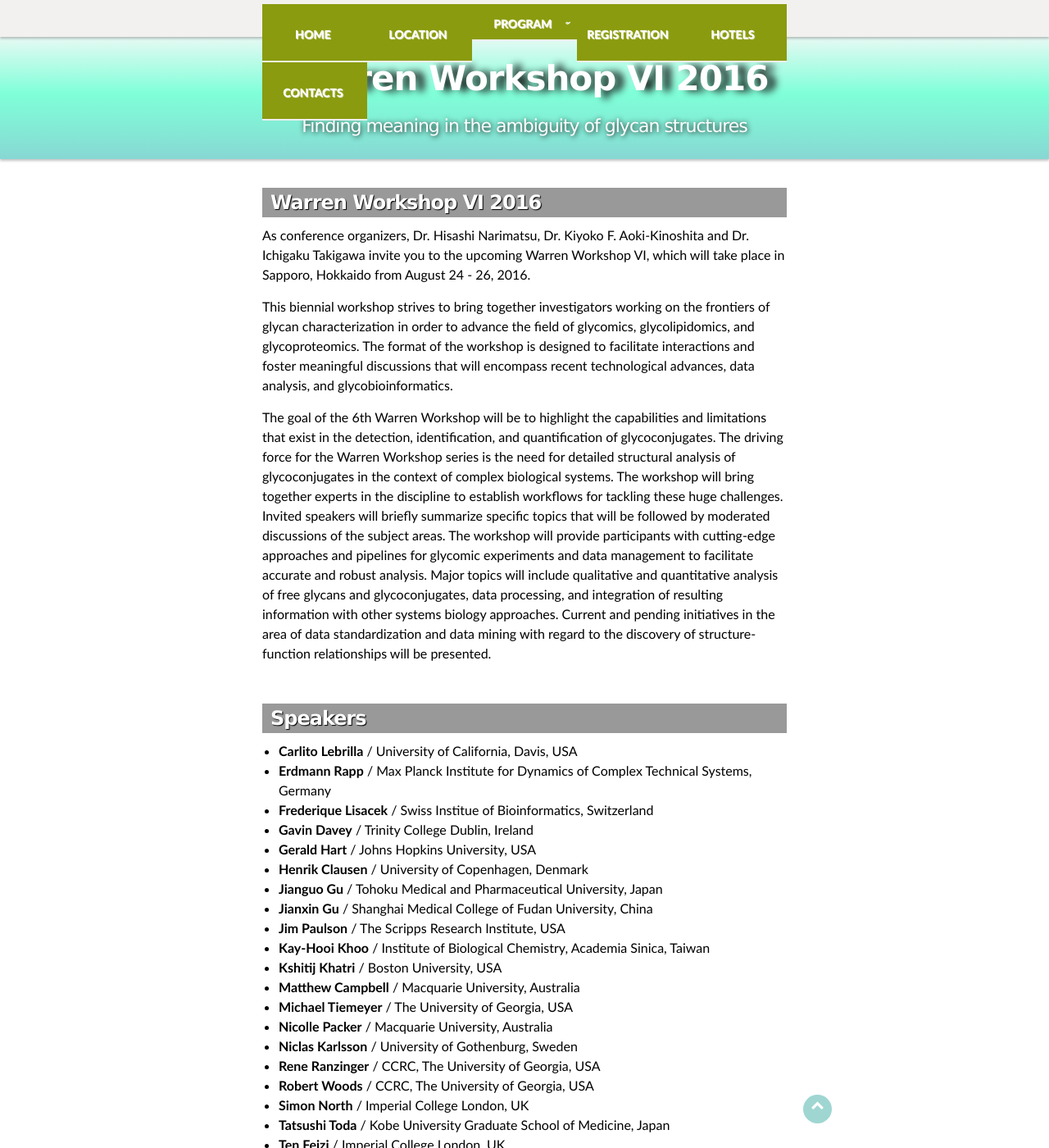
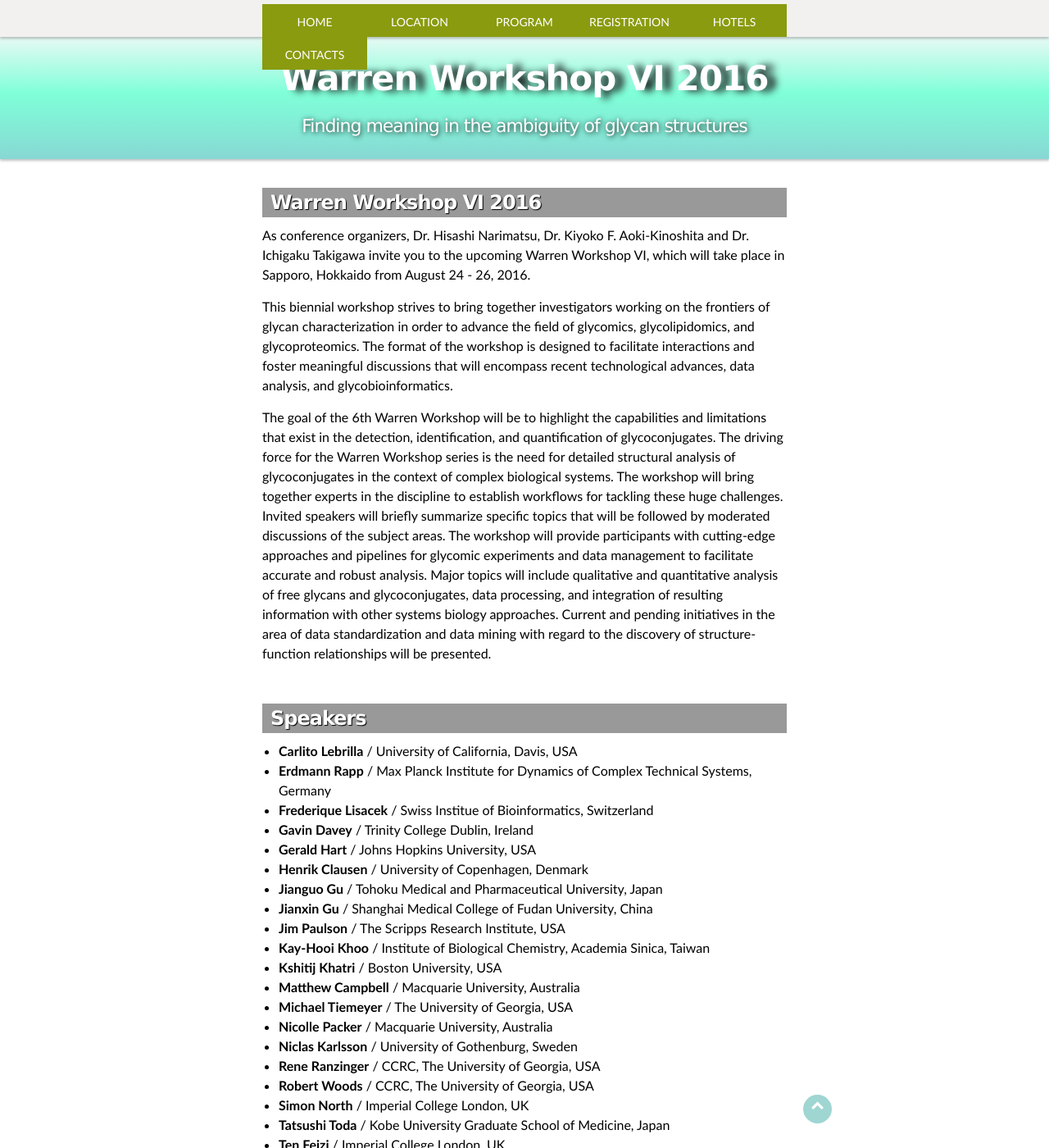
Before and after one commit to yamazakiM/test_warren2016, a Jekyll site: the page built from index.md, in a window 1280 px wide and 1400 px high. Shown: the whole window at 82% size. Built offline with Jekyll 4.4.1, drawn with Linux system fonts in a browser that asks for light colours; nearby versions of some CDN libraries; library files that are not in the unit come from our copies.

Commit message:
Update stylesheet.css

```diff
--- a/stylesheets/stylesheet.css
+++ b/stylesheets/stylesheet.css
@@ -549,12 +549,12 @@
     list-style: none;
 }*/
 
-.globalNavItem_group {
+/*.globalNavItem_group {
     position: relative;
     height: 45px;
-}
+}*/
 
-.globalNavItem_btn {
+/*.globalNavItem_btn {
     border-bottom: 2px solid #eee;
     color: #787878;
     display: block;
@@ -660,6 +660,7 @@
     -ms-transform: rotate(90deg);
     transform: rotate(90deg);
 }
+*/
 
 .topMainVis {
     position: relative;
```
